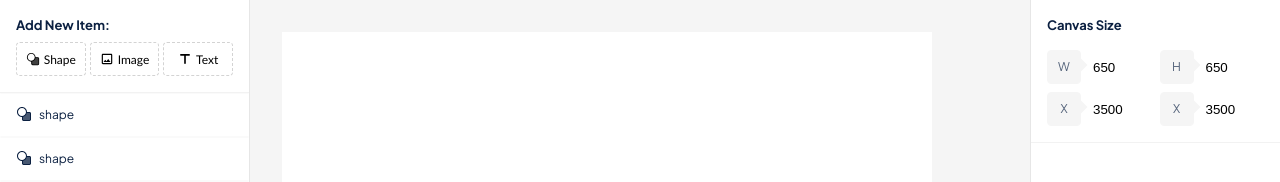
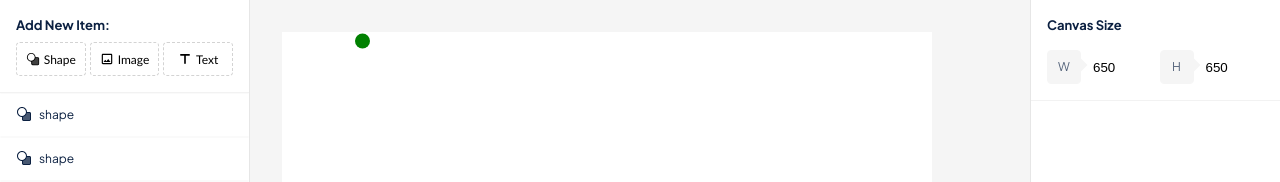
Before and after one commit to ozgunmustafa/svg-bg-generator, a React (Create React App) app: page / in a window 1280 px wide. Both pictures are taken after a click on the button "Shape". Shown: the top 182 px of the page. Built offline with nearby package versions, Linux system fonts and the light colour scheme.

Commit message:
canvas updated

```diff
--- a/src/App.js
+++ b/src/App.js
@@ -13,18 +13,24 @@ const LayerList = React.memo(function LayerList({ layers }) {
 });
 
 function App() {
-  const [canvasAttribute, setCanvasAttribute] = useState({
-    canvasWidth: 650,
-    canvasHeight: 650,
+  const [artboardSVGItems, setArtboardSVGItems] = useState([]);
+  const [artboardAttribute, setArtboardAttribute] = useState({
+    artboardWidth: 650,
+    artboardHeight: 650,
   });
 
-  const handleCanvasAttribute = (event) => {
-    setCanvasAttribute({
-      ...canvasAttribute,
+  const addItemToArtboard = (type) => {
+    setArtboardSVGItems([...artboardSVGItems, { type: type }]);
+    console.log(artboardSVGItems);
+  };
+
+  const handleArtboardAttribute = (event) => {
+    setArtboardAttribute({
+      ...artboardAttribute,
       [event.target.name]: event.target.value,
     });
+    console.log(artboardAttribute);
   };
-  const defaultList = ['A', 'B', 'C', 'D', 'E'];
 
   const [itemList, setItemList] = useState(listData);
   const handleDrop = (droppedItem) => {
@@ -46,15 +52,24 @@ function App() {
                 </div>
               </div>
               <div className="row-comp canvas-objects-list gap-1">
-                <button className="canvas-objects-btn col-span-4">
+                <button
+                  className="canvas-objects-btn col-span-4"
+                  onClick={() => addItemToArtboard('shape')}
+                >
                   <ShapeIcon width="14" height="14" />
                   Shape
                 </button>
-                <button className="canvas-objects-btn col-span-4">
+                <button
+                  className="canvas-objects-btn col-span-4"
+                  onClick={() => addItemToArtboard('image')}
+                >
                   <ImageIcon width="14" height="14" />
                   Image
                 </button>
-                <button className="canvas-objects-btn col-span-4">
+                <button
+                  className="canvas-objects-btn col-span-4"
+                  onClick={() => addItemToArtboard('text')}
+                >
                   <TextIcon width="14" height="14" />
                   Text
                 </button>
@@ -79,11 +94,39 @@ function App() {
               className="canvas-wrapper scroll-box"
               style={{ inset: '0 250px 0 0' }}
             >
-              <canvas
-                width={canvasAttribute.canvasWidth}
-                height={canvasAttribute.canvasHeight}
-                style={{ backgroundColor: 'white' }}
-              ></canvas>
+              <svg
+                id="canvas"
+                width={artboardAttribute.artboardWidth}
+                height={artboardAttribute.artboardHeight}
+                style={{
+                  width: artboardAttribute.artboardWidth,
+                  height: artboardAttribute.artboardHeight,
+                  backgroundColor: 'white',
+                }}
+              >
+                {artboardSVGItems?.map((item, index) => (
+                  <svg
+                    viewBox="0 0 800 800"
+                    width="230"
+                    height="120"
+                    xmlns="http://www.w3.org/2000/svg"
+                    key={index}
+                  >
+                    {item.type === 'shape' && (
+                      <circle cx="170" cy="60" r="50" fill="green" />
+                    )}
+                    {item.type === 'text' && (
+                      <rect
+                        x="200"
+                        y="200"
+                        width="400"
+                        height="400"
+                        fill="#EACF44"
+                      ></rect>
+                    )}
+                  </svg>
+                ))}
+              </svg>
             </div>
           </div>
         </div>
@@ -98,10 +141,10 @@ function App() {
                   <span className="attribute-text">W</span>
                   <input
                     className="attribute-input"
-                    name="canvasWidth"
+                    name="artboardWidth"
                     type="number"
-                    value={canvasAttribute.canvasWidth}
-                    onChange={handleCanvasAttribute}
+                    value={artboardAttribute.artboardWidth}
+                    onChange={handleArtboardAttribute}
                     min="0"
                     step="1"
                   />
@@ -110,21 +153,13 @@ function App() {
                   <span className="attribute-text">H</span>
                   <input
                     className="attribute-input"
-                    name="canvasHeight"
+                    name="artboardHeight"
                     type="number"
-                    value={canvasAttribute.canvasHeight}
-                    onChange={handleCanvasAttribute}
+                    value={artboardAttribute.artboardHeight}
+                    onChange={handleArtboardAttribute}
                     min="0"
                     step="1"
                   />
-                </label>
-                <label className="attribute-input-group col-span-6">
-                  <span className="attribute-text">X</span>
-                  <input className="attribute-input" type="text" value="3500" />
-                </label>
-                <label className="attribute-input-group col-span-6">
-                  <span className="attribute-text">X</span>
-                  <input className="attribute-input" type="text" value="3500" />
                 </label>
               </div>
             </div>
--- a/src/components/partials/Icons.js
+++ b/src/components/partials/Icons.js
@@ -8,15 +8,15 @@ export const ShapeIcon = ({ className = '', width, height }) => (
     xmlns="http://www.w3.org/2000/svg"
   >
     <path
-      fill-rule="evenodd"
-      clip-rule="evenodd"
+      fillRule="evenodd"
+      clipRule="evenodd"
       d="M13.1254 7.89819L17.5004 8.12507L18.2429 9.02258L18.1254 17.3126L17.1535 18.0151L8.89848 18.1251L8.12535 16.8751L7.84473 13.1251C7.84473 13.1251 13.4179 11.4219 13.1254 7.89819Z"
       fill="currentColor"
-      fill-opacity="0.75"
+      fillOpacity="0.75"
     />
     <path
-      fill-rule="evenodd"
-      clip-rule="evenodd"
+      fillRule="evenodd"
+      clipRule="evenodd"
       d="M7.5 13.75C4.05062 13.75 1.25 10.9494 1.25 7.5C1.25 4.05062 4.05062 1.25 7.5 1.25C10.9488 1.25 13.7487 4.04938 13.75 7.4975H16.8775C17.3748 7.4975 17.8517 7.69504 18.2033 8.04667C18.555 8.39831 18.7525 8.87522 18.7525 9.3725V16.875C18.7525 17.3723 18.555 17.8492 18.2033 18.2008C17.8517 18.5525 17.3748 18.75 16.8775 18.75H9.375C8.87772 18.75 8.4008 18.5525 8.04917 18.2008C7.69754 17.8492 7.5 17.3723 7.5 16.875V13.75ZM13.625 8.7475C13.379 9.9484 12.7859 11.0507 11.9193 11.9177C11.0528 12.7847 9.95077 13.3784 8.75 13.625V16.875C8.75 17.0408 8.81585 17.1997 8.93306 17.3169C9.05027 17.4342 9.20924 17.5 9.375 17.5H16.8775C17.0433 17.5 17.2022 17.4342 17.3194 17.3169C17.4367 17.1997 17.5025 17.0408 17.5025 16.875V9.3725C17.5025 9.20674 17.4367 9.04777 17.3194 8.93056C17.2022 8.81335 17.0433 8.7475 16.8775 8.7475H13.625ZM7.5 2.5C10.2594 2.5 12.5 4.74063 12.5 7.5C12.5 10.2594 10.2594 12.5 7.5 12.5C4.74063 12.5 2.5 10.2594 2.5 7.5C2.5 4.74063 4.74063 2.5 7.5 2.5Z"
       fill="currentColor"
     />
@@ -32,7 +32,7 @@ export const ImageIcon = ({ className = '', width, height }) => (
     fill="none"
     xmlns="http://www.w3.org/2000/svg"
   >
-    <g clip-path="url(#clip0_911_153)">
+    <g clipPath="url(#clip0_911_153)">
       <path
         d="M15.8333 4.16667V15.8333H4.16667V4.16667H15.8333ZM15.8333 2.5H4.16667C3.25 2.5 2.5 3.25 2.5 4.16667V15.8333C2.5 16.75 3.25 17.5 4.16667 17.5H15.8333C16.75 17.5 17.5 16.75 17.5 15.8333V4.16667C17.5 3.25 16.75 2.5 15.8333 2.5ZM11.7833 9.88333L9.28333 13.1083L7.5 10.95L5 14.1667H15L11.7833 9.88333Z"
         fill="currentColor"
--- a/src/scss/abstract/_variables.scss
+++ b/src/scss/abstract/_variables.scss
@@ -14,6 +14,12 @@ $primary-font: 'Plus Jakarta Sans', sans-serif;
   --blue-400: hsl(214.81, 100%, 74.31%);
   --blue-500: hsl(210.49, 100%, 64.12%);
 
+  --purple-100: hsl(254.12, 100%, 96.67%);
+  --purple-200: hsl(254.12, 100%, 90%);
+  --purple-300: hsl(252.29, 97.65%, 83.33%);
+  --purple-400: hsl(250, 95%, 76.47%);
+  --purple-500: hsl(245.45, 93.46%, 70%);
+
   --text-color: hsl(217, 71%, 15%);
 
   --primary-font: 'Plus Jakarta Sans', sans-serif;
--- a/src/scss/components/_canvas.scss
+++ b/src/scss/components/_canvas.scss
@@ -19,8 +19,7 @@
 }
 
 #canvas {
-  width: 90%;
-  height: 90%;
-  background-color: white;
-  border: 1px solid var(--gray-200);
+  display: block;
+  //margin-left: auto;
+  //margin-right: auto;
 }
```
